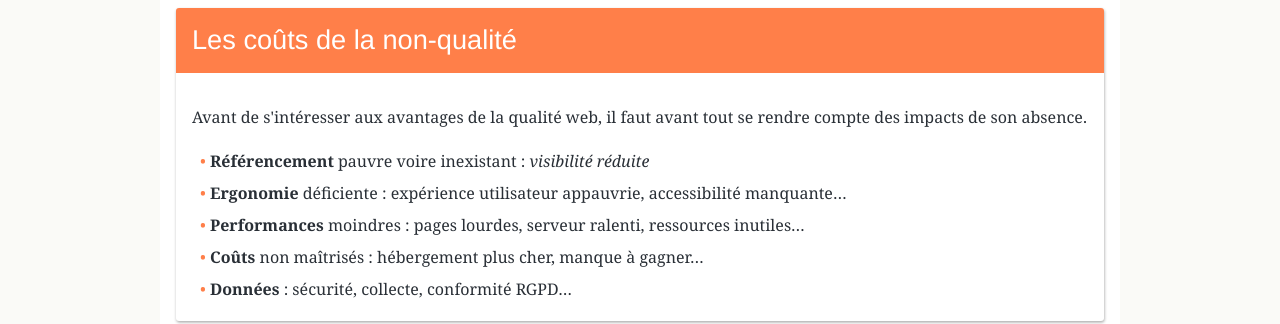
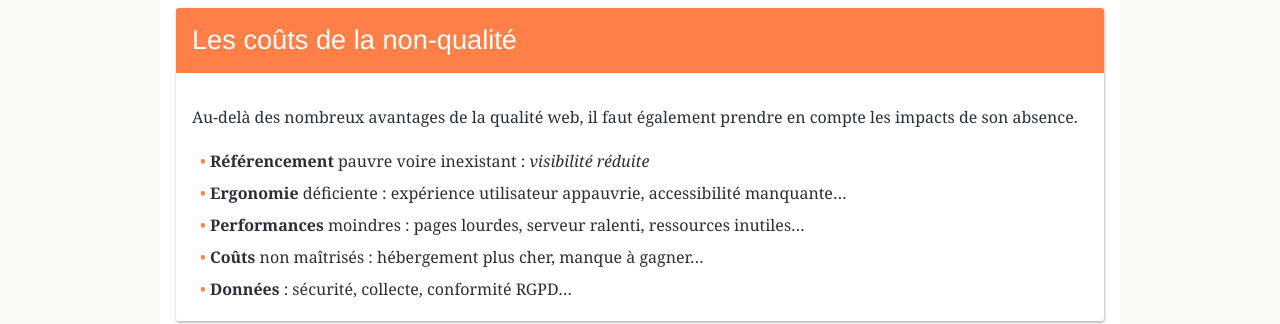
Before and after one commit to viki53/Website-static, a Jekyll site: the page built from qualite-web.html, in a window 1280 px wide and 900 px high, scrolled down 621 px. Shown: the part 154-478 px from the top of the window. Built offline with Jekyll 4.4.1, drawn with Linux system fonts in a browser that asks for light colours; comment, search, counter and statistics services are not loaded.

Commit message:
Fix text quality absence costs

```diff
--- a/qualite-web.html
+++ b/qualite-web.html
@@ -36,7 +36,7 @@ title: "Qu'est-ce que la qualité Web ?"
 		</header>
 
 		<div class="card-content">
-			<p>Avant de s'intéresser aux avantages de la qualité web, il faut avant tout se rendre compte des impacts de son absence.</p>
+			<p>Au-delà des nombreux avantages de la qualité web, il faut également prendre en compte les impacts de son absence.</p>
 
 			<ul>
 				<li><strong>Référencement</strong> pauvre voire inexistant : <em>visibilité réduite</em></li>
```
